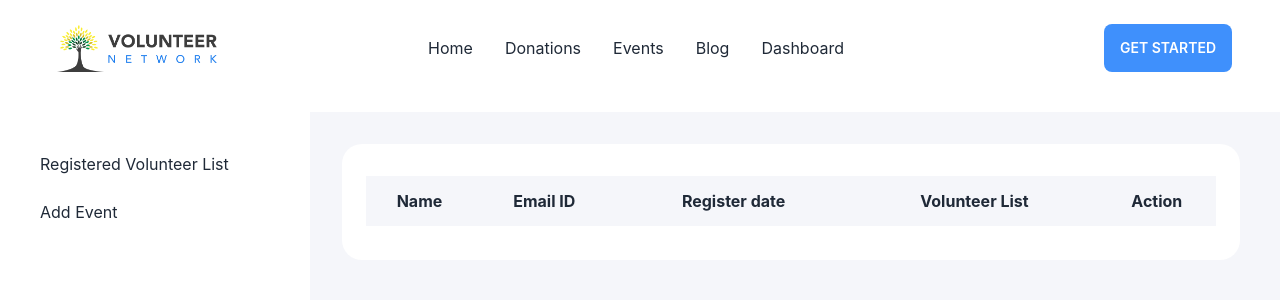
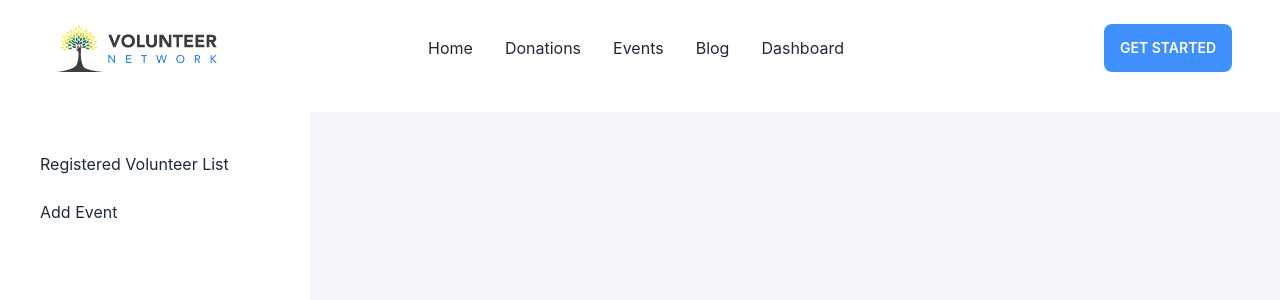
Before and after one commit to Amdadullah-Raihan/volunteer-network-client, a React (Create React App) app: page /dashboard in a window 1280 px wide. Shown: the top 300 px of the page. Built offline with nearby package versions, Linux system fonts and the light colour scheme.

Commit message:
nested routes added inside dashboard

```diff
--- a/src/App.js
+++ b/src/App.js
@@ -21,8 +21,8 @@ function App() {
           <Route path='/donations' element={<Donations/>}/>
           <Route path='/events' element={<MyEvents/>}/>
           <Route path='/blogs' element={<Blogs/>}/>
-          <Route path='/dashboard' element={<Dashboard/>}/>
-          <Route path='/dashboard/add-event' element={<AddEvent/>}/>
+          <Route path='/dashboard/*' element={<Dashboard/>}/>
+          {/* <Route path='/dashboard/add-event' element={<AddEvent/>}/> */}
 
 
 
--- a/src/components/Dashboard/AddEvent.js
+++ b/src/components/Dashboard/AddEvent.js
@@ -37,7 +37,7 @@ const AddEvent = () => {
                 </label>
                 <input className='input input-bordered rounded-none' type="text" onClick={()=>setOpen(!open)} value={value.getDate()} />
                 {
-                    open && <Calendar className='absolute z-10 bg-blue-100 p-10 min-w-[200px]' onChange={onChange} value={value} />
+                    open && <Calendar className='absolute z-10 bg-white p-10 min-w-[200px] shadow-lg  ' onChange={onChange} value={value} />
                 }
 
             </div>
@@ -52,11 +52,11 @@ const AddEvent = () => {
 
             <div>
 
-                <label className="label">
+                <label for='file' className="label">
                     <span className="label-text-alt">Banner</span>
 
                 </label>
-                <input type="file" className="file-input file-input-bordered  w-full max-w-xs rounded-[0]" />
+                <input type="file" className= "hidded file-input file-input-bordered  w-full max-w-xs rounded-[0]" />
             </div>
 
         </section>
--- a/src/components/Dashboard/Dashboard.js
+++ b/src/components/Dashboard/Dashboard.js
@@ -1,38 +1,24 @@
 import React from 'react';
-import { Link } from 'react-router-dom';
+import { Link, Outlet, Route, Routes } from 'react-router-dom';
+import AddEvent from './AddEvent';
+import RegisteredVolunteer from './RegisteredVolunteer';
 
 const Dashboard = () => {
     return (
         <section className='flex '>
             <div className='w-[30%]  px-10 py-4 h-[100vh]'>
                 <div className="text-start mt-10">
-                    <h5>Registered Volunteer List</h5>
+                    <Link to='/dashboard/registered-volunteer'> <h5>Registered Volunteer List</h5></Link>
                     <br />
                     <Link to='/dashboard/add-event'><h5>Add Event</h5></Link>
+                    <Outlet />
                 </div>
             </div>
             <div className=' bg-[#F5F6FA] w-full mt-4'>
-                <div className='bg-white ml-8 mt-8 mb-16 mr-10 py-8 px-6 rounded-[20px]'>
-                    <table className='p-6 w-full '>
-                        <tr className='bg-[#F5F6FA] h-[50px] text-gray'>
-                            <th>Name</th>
-                            <th>Email ID</th>
-                            <th>Register date</th>
-                            <th>Volunteer List</th>
-                            <th>Action</th>
-                        </tr>
-                        <tr>
-                            <td></td>
-                            <td></td>
-                            <td></td>
-                            <td></td>
-                            <td></td>
-                        </tr>
-                    </table>
-                </div>
-            </div>
-            <div>
-
+                <Routes>
+                    <Route path='/add-event' element={<AddEvent></AddEvent>} />
+                    <Route path='/registered-volunteer' element={<RegisteredVolunteer />} />
+                </Routes>
 
             </div>
         </section>
--- /dev/null
+++ b/src/components/Dashboard/RegisteredVolunteer.js
@@ -0,0 +1,28 @@
+import React from 'react';
+
+const RegisteredVolunteer = () => {
+    return (
+        <div>
+            <div className='bg-white ml-8 mt-8 mb-16 mr-10 py-8 px-6 rounded-[20px]'>
+                <table className='p-6 w-full '>
+                    <tr className='bg-[#F5F6FA] h-[50px] text-gray'>
+                        <th>Name</th>
+                        <th>Email ID</th>
+                        <th>Register date</th>
+                        <th>Volunteer List</th>
+                        <th>Action</th>
+                    </tr>
+                    <tr>
+                        <td></td>
+                        <td></td>
+                        <td></td>
+                        <td></td>
+                        <td></td>
+                    </tr>
+                </table>
+            </div>
+        </div>
+    );
+};
+
+export default RegisteredVolunteer;
--- /dev/null
+++ b/src/components/Home/EventsSection.js
@@ -0,0 +1,26 @@
+import React from 'react';
+import useEvents from '../../hooks/useEvents';
+
+const EventsSection = () => {
+    const [events, setEvents] = useEvents()
+
+
+    return (
+        <div className='relative h-[50vh]'>
+           <div className="absolute top-[-50%] z-10 left-[10%]">
+             This is event section
+             {
+                events.map(event=>
+
+                    <div key={event._id}>
+
+
+                    </div>
+                    )
+             }
+           </div>
+        </div>
+    );
+};
+
+export default EventsSection;
--- a/src/components/Home/Home.js
+++ b/src/components/Home/Home.js
@@ -1,10 +1,12 @@
 import React from 'react';
+import EventsSection from './EventsSection';
 import HeroSection from './HeroSection';
 
 const Home = () => {
     return (
         <div>
             <HeroSection/>
+            {/* <EventsSection/> */}
         </div>
     );
 };
--- /dev/null
+++ b/src/hooks/useEvents.js
@@ -0,0 +1,25 @@
+import React, { useEffect, useState } from 'react';
+
+const useEvents = () => {
+    const [events, setEvents] = useState()
+
+
+    useEffect(() => {
+        fetch('https://localhost:5000/events')
+            .then(res => res.json())
+            .then(events=>{
+                console.log(events);
+                setEvents(events)
+            })
+    }, [])
+
+
+    return ([
+        events,
+        setEvents
+    ]
+
+    );
+};
+
+export default useEvents;
```
